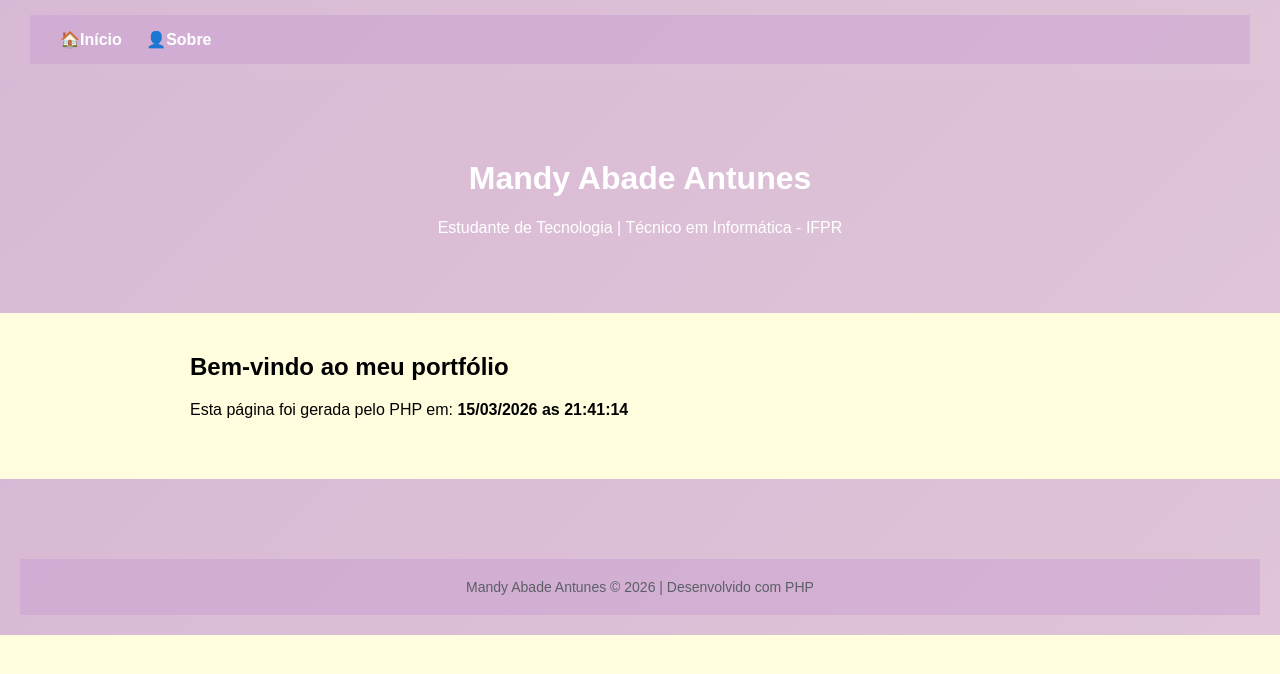
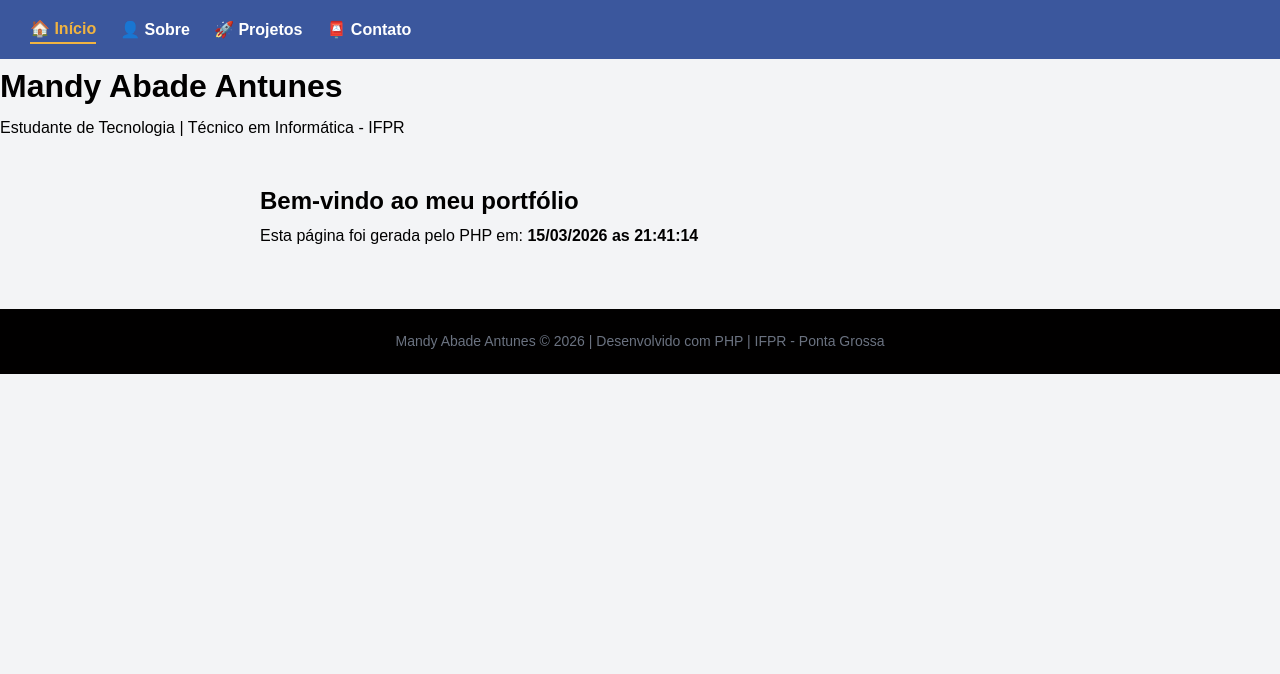
Before and after one commit to mandyabade/2026-DWII, a PHP site: page /01_php-intro/index.php in a window 1280 px wide. Shown: the top 674 px of the page. Run offline with PHP 8.4, Linux system fonts and the light colour scheme.

Commit message:
refactor: hub na raiz, centraliza includes e css globais

```diff
--- a/01_php-intro/includes/cabecalho.php
+++ /dev/null
@@ -1,11 +0,0 @@
-<nav style="background: linear-gradient(135deg, #cfa9d3ce, #cfa9d3ab); padding: 15px 30px; font-family: Arial, sans-serif;">
-    <a href="index.php"
-       style="color: white; text-decoration: none; margin-right: 20px; font-weight: bold;">
-       🏠Início
-    </a>
-
-    <a href="sobre.php"
-       style="color: white; text-decoration: none; font-weight: bold;">
-       👤Sobre
-    </a>
-</nav>
--- a/01_php-intro/includes/rodape.php
+++ /dev/null
@@ -1,5 +0,0 @@
-<footer style="background: linear-gradient(135deg, #cfa9d3ce, #cfa9d3ab); color: #5c5f64; text-align: center; padding: 20px; margin-top: 60px; font-family: Arial, sans-serif; font-size: 14px;">
-
-    <?php echo $nome; ?> &copy; <?php echo date("Y"); ?>
-    | Desenvolvido com PHP
-</footer>
--- a/01_php-intro/index.php
+++ b/01_php-intro/index.php
@@ -3,68 +3,17 @@
     $profissao = "Estudante de Tecnologia";
     $curso = "Técnico em Informática - IFPR";
     $pagina_atual = "inicio";
+    $caminho_raiz   = "../";
+    $titulo_pagina  = "Portfólio – {$nome}";
 ?>
 
 <!DOCTYPE html>
 <html lang="pt-br">
 <head>
-<meta charset="UTF-8">
-<meta name="viewport" content="width=device-width, initial-scale=1.0">
-<title>Portfólio <?php echo $nome; ?></title>
-
-    <style>
-        body {
-            font-family: Arial, sans-serif; margin: 0; background: #fffdde;
-        }
-
-        nav {
-            background: linear-gradient(135deg, #cfa9d3ce, #cfa9d3ab);
-            padding: 15px 30px;
-        }
-
-        nav a {
-            color: white;
-            text-decoration: none;
-            margin-right: 20px;
-            font-weight: bold;
-        }
-
-        nav a:hover {
-            text-decoration: underline;
-        }
-
-        .hero {
-            background: linear-gradient(135deg, #cfa9d3ce, #cfa9d3ab);
-            color: white;
-            text-align: center;
-            padding: 60px 20px;
-        }
-
-        .container {
-            max-width: 900px;
-            margin: 40px auto;
-            padding: 0 20px;
-            text-align: left;
-        }
-
-        footer {
-            background: linear-gradient(135deg, #cfa9d3ce, #cfa9d3ab);
-            color: #6b7280;
-            text-align: center;
-            padding: 20px;
-            margin-top: 60px;
-            font-size: 14px;
-        }
-    </style>
-
+    <?php include '../includes/cabecalho.php'; ?>
 </head>
 
 <body>
-
-    <nav>
-        <?php include 'includes/cabecalho.php'; ?>
-    </nav>
-
     <div class="hero">
         <h1><?php echo $nome; ?></h1>
         <p><?php echo $profissao; ?> | <?php echo $curso; ?></p>
@@ -76,9 +25,7 @@
         <strong><?php echo date("d/m/Y \a\s H:i:s"); ?></strong></p>
     </div>
 
-    <footer>
-        <?php include 'includes/rodape.php'; ?>
-    </footer>
+    <?php include '../includes/rodape.php'; ?>
 
 </body>
 </html>
--- /dev/null
+++ b/includes/cabecalho.php
@@ -0,0 +1,15 @@
+<?php
+if (!isset($titulo_pagina)) $titulo_pagina = "Portifólio DWII";
+if (!isset($caminho_raiz)) $caminho_raiz = "../";
+?>
+
+
+<meta charset="UTF-8">
+<meta name="viewport" content="width=device-width, initial-scale=1.0">
+<title><?php echo htmlspecialchars($titulo_pagina); ?></title>
+
+<link rel="stylesheet" href="<?php echo $caminho_raiz; ?>includes/style.css">
+
+<?php
+include __DIR__ . '/nav.php';
+?>
--- /dev/null
+++ b/includes/nav.php
@@ -0,0 +1,30 @@
+<?php
+if (!isset($pagina_atual)) $pagina_atual = "";
+if (!isset($caminho_raiz)) $caminho_raiz = "../";
+
+function menu_class($item, $atual){
+    return ($item === $atual) ? 'class="ativo"' : '';
+}
+?>
+
+<nav>
+    <a href="<?php echo $caminho_raiz; ?>01_php-intro/index.php"
+        <?php echo menu_class("inicio", $pagina_atual); ?>>
+        🏠 Início
+    </a>
+
+    <a href="<?php echo $caminho_raiz; ?>01_php-intro/sobre.php"
+        <?php echo menu_class("sobre", $pagina_atual); ?>>
+        👤 Sobre
+    </a>
+
+    <a href="<?php echo $caminho_raiz; ?>01_php-intro/projetos.php"
+        <?php echo menu_class("projetos", $pagina_atual); ?>>
+        🚀 Projetos
+    </a>
+
+    <a href="<?php echo $caminho_raiz; ?>02_formularios/contato.php"
+        <?php echo menu_class("contato", $pagina_atual); ?>>
+        📮 Contato
+    </a>
+</nav>
--- /dev/null
+++ b/includes/rodape.php
@@ -0,0 +1,11 @@
+<?php
+
+$autor = isset($nome) ? htmlspecialchars($nome) : "Portifólio";
+?>
+
+<footer>
+    <?php echo $autor; ?>
+    &copy; <?php echo date("Y"); ?>
+    | Desenvolvido com PHP
+    | IFPR - Ponta Grossa
+</footer>
--- /dev/null
+++ b/includes/style.css
@@ -0,0 +1,123 @@
+
+/* ── Reset e base ──────────────────────────────── */
+* { box-sizing: border-box; margin: 0; padding: 0; }
+body {
+  font-family: Arial, sans-serif;
+  background: #f3f4f6;
+  color: #010000;
+  line-height: 1.7;
+}
+
+header {
+  padding: 30px 40px;
+}
+
+/* ── Layout ─────────────────────────────────────── */
+.container {
+  max-width: 800px;
+  margin: 40px auto;
+  padding: 0 20px;
+}
+
+/* ── Títulos de seção ────────────────────────────── */
+h1.titulo-secao { color: #3b579d; margin-bottom: 24px; }
+
+/* ── Navegação ───────────────────────────────────── */
+nav {
+  background: #3b579d;
+  padding: 15px 30px;
+  display: flex;
+  align-items: center;
+  gap: 4px;
+}
+nav a {
+  color: white;
+  text-decoration: none;
+  margin-right: 20px;
+  font-weight: bold;
+}
+/* Classe aplicada via PHP ao item da página atual */
+nav a.ativo {
+  color: #f0b341;
+  border-bottom: 2px solid #f0b341;
+}
+
+/* ── Cards de conteúdo ───────────────────────────── */
+.card {
+  background: white;
+  padding: 28px;
+  border-radius: 8px;
+  margin-bottom: 16px;
+  border-left: 4px solid #3b579d;
+}
+.card h3 { margin-top: 0; color: #2a4080; margin-bottom: 12px; }
+.card p  { margin-bottom: 0; color: #374151; }
+
+/* ── Formulários ─────────────────────────────────── */
+.form-container {
+  background: white;
+  padding: 30px;
+  border-radius: 8px;
+}
+label {
+  display: block;
+  font-weight: bold;
+  margin-bottom: 6px;
+  margin-top: 16px;
+}
+label:first-of-type { margin-top: 0; }
+
+input[type="text"],
+textarea {
+  width: 100%;
+  padding: 10px;
+  border: 1px solid #d1d5db;
+  border-radius: 6px;
+  font-size: 15px;
+  font-family: Arial, sans-serif;
+}
+textarea { resize: vertical; }
+
+button[type="submit"] {
+  margin-top: 20px;
+  background: #3b579d;
+  color: white;
+  border: none;
+  padding: 12px 28px;
+  border-radius: 6px;
+  font-size: 15px;
+  cursor: pointer;
+}
+button[type="submit"]:hover { background: #2a4080; }
+
+/* ── Alertas ─────────────────────────────────────── */
+/* Exibidos pelo PHP quando há erros de validação */
+.alerta-erro {
+  background: #fce8e8;
+  border-left: 4px solid #cf1c21;
+  border-radius: 0 8px 8px 0;
+  padding: 18px 22px;
+  margin-top: 20px;
+}
+.alerta-erro h3 { color: #cf1c21; margin-top: 0; }
+
+/* Exibido pelo PHP quando o envio foi bem-sucedido */
+.alerta-sucesso {
+  background: #e9f5ea;
+  border-left: 4px solid #3ba34a;
+  border-radius: 0 8px 8px 0;
+  padding: 18px 22px;
+  margin-top: 20px;
+}
+.alerta-sucesso h3 { color: #3ba34a; margin-top: 0; }
+
+/* ── Rodapé ──────────────────────────────────────── */
+footer {
+  background: #010000;
+  color: #6b7280;
+  text-align: center;
+  padding: 20px;
+  margin-top: 60px;
+  font-size: 14px;
+  line-height: 1.8;
+}
```
Also changed, not shown: 01_php-intro/sobre.php (+24 -24 lines), index.php (added, +143 -0 lines).
